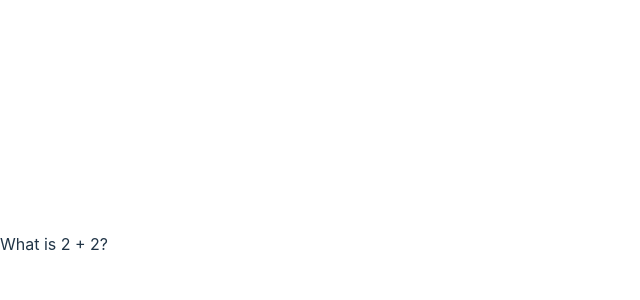
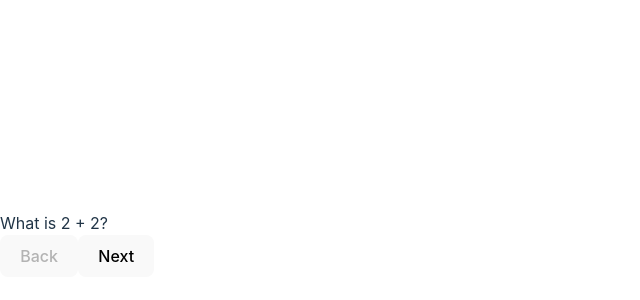
Before and after one commit to ZubairZabir/flashcards-app2, a React (Vite) app: page / in a window 1280 px wide. Shown: the part 156-456 px from the top of the page, without its empty margins (0-640 px from the left). Built offline with nearby package versions, Linux system fonts and the light colour scheme.

Commit message:
Added navigation buttons to switch between flashcards and reset flip state

```diff
--- a/src/App.css
+++ b/src/App.css
@@ -12,3 +12,20 @@
 .flipped {
   background-color: lightblue;
 }
+
+.navigation {
+  display: flex;
+  justify-content: space-between;
+  width: 200px;
+  margin: 20px auto;
+}
+
+button {
+  padding: 10px;
+  cursor: pointer;
+}
+
+button:disabled {
+  background-color: lightgray;
+  cursor: not-allowed;
+}
--- a/src/App.jsx
+++ b/src/App.jsx
@@ -12,6 +12,20 @@ const App = () => {
 
   const handleFlip = () => setIsFlipped(!isFlipped);
 
+  const nextCard = () => {
+    if (currentCard < flashcardsData.length - 1) {
+      setCurrentCard(currentCard + 1);
+      setIsFlipped(false);
+    }
+  };
+
+  const previousCard = () => {
+    if (currentCard > 0) {
+      setCurrentCard(currentCard - 1);
+      setIsFlipped(false);
+    }
+  };
+
   return (
     <div className="app">
       <Flashcard
@@ -20,6 +34,17 @@ const App = () => {
         onFlip={handleFlip}
         isFlipped={isFlipped}
       />
+      <div className="navigation">
+        <button onClick={previousCard} disabled={currentCard === 0}>
+          Back
+        </button>
+        <button
+          onClick={nextCard}
+          disabled={currentCard === flashcardsData.length - 1}
+        >
+          Next
+        </button>
+      </div>
     </div>
   );
 };
```
